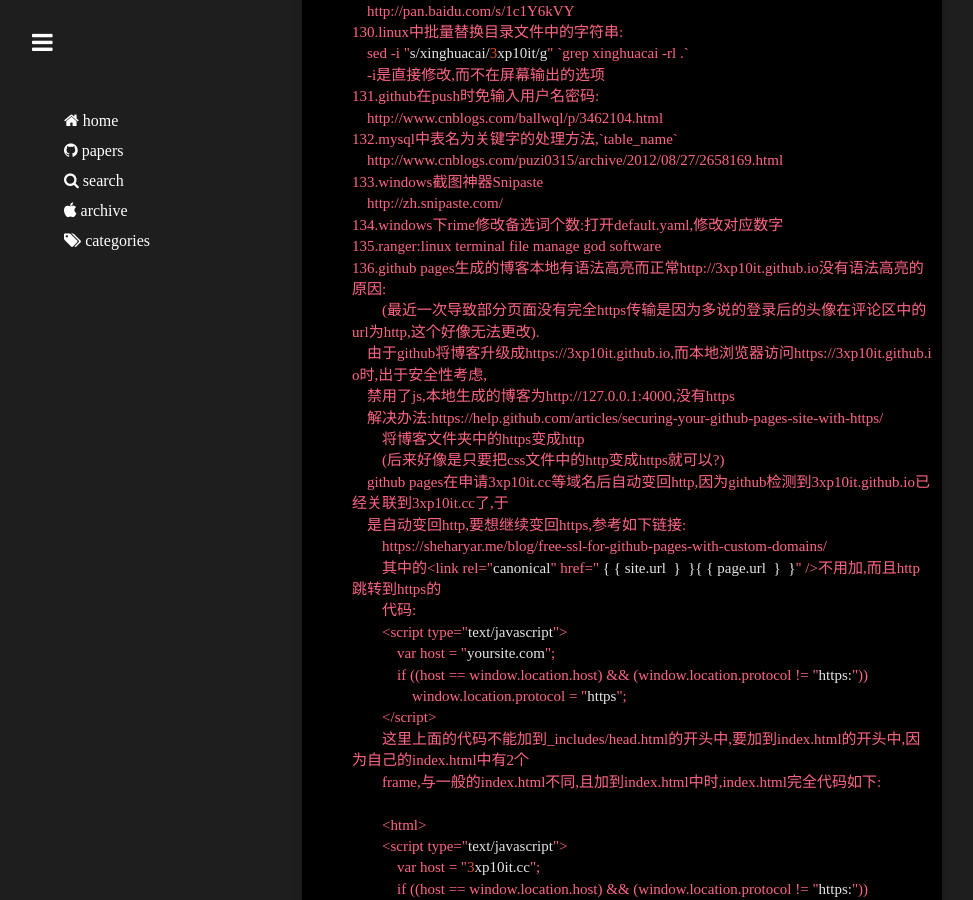
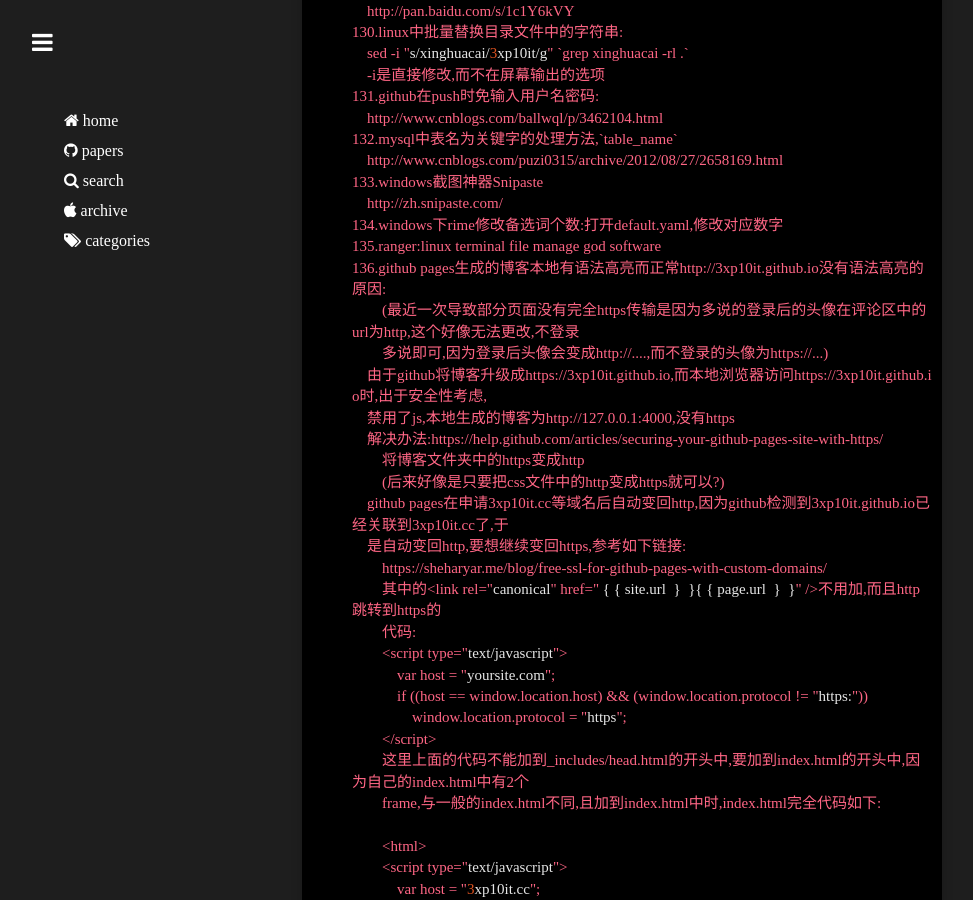
Before and after one commit to 3xp10it/myblog, a Jekyll site: the page built from _posts/2016-09-25-notes.md, in a window 1280 px wide and 900 px high, scrolled down 26839 px. Shown: the whole window, without its empty margins (18-991 px from the left). Built offline with Jekyll 4.4.1, drawn with Linux system fonts in a browser that asks for light colours; nearby versions of some CDN libraries; comment, search, counter and statistics services are not loaded.

Commit message:
update backup

```diff
--- a/_posts/2016-09-25-notes.md
+++ b/_posts/2016-09-25-notes.md
@@ -1083,7 +1083,8 @@
 134.windows下rime修改备选词个数:打开default.yaml,修改对应数字
 135.ranger:linux terminal file manage god software
 136.github pages生成的博客本地有语法高亮而正常http://3xp10it.github.io没有语法高亮的原因:
-	(最近一次导致部分页面没有完全https传输是因为多说的登录后的头像在评论区中的url为http,这个好像无法更改).
+	(最近一次导致部分页面没有完全https传输是因为多说的登录后的头像在评论区中的url为http,这个好像无法更改,不登录
+	多说即可,因为登录后头像会变成http://....,而不登录的头像为https://...)
     由于github将博客升级成https://3xp10it.github.io,而本地浏览器访问https://3xp10it.github.io时,出于安全性考虑,
     禁用了js,本地生成的博客为http://127.0.0.1:4000,没有https
     解决办法:https://help.github.com/articles/securing-your-github-pages-site-with-https/
```
Also changed, not shown: 2 other files.
